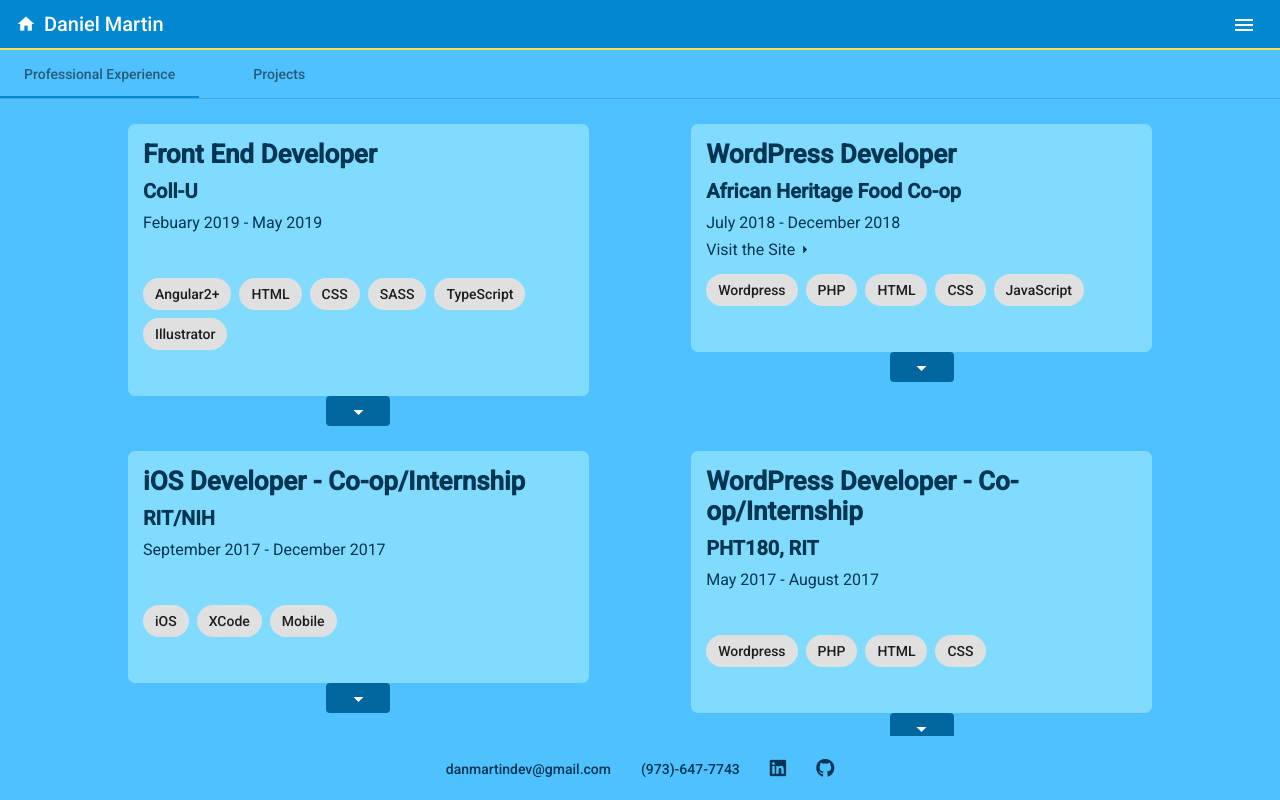
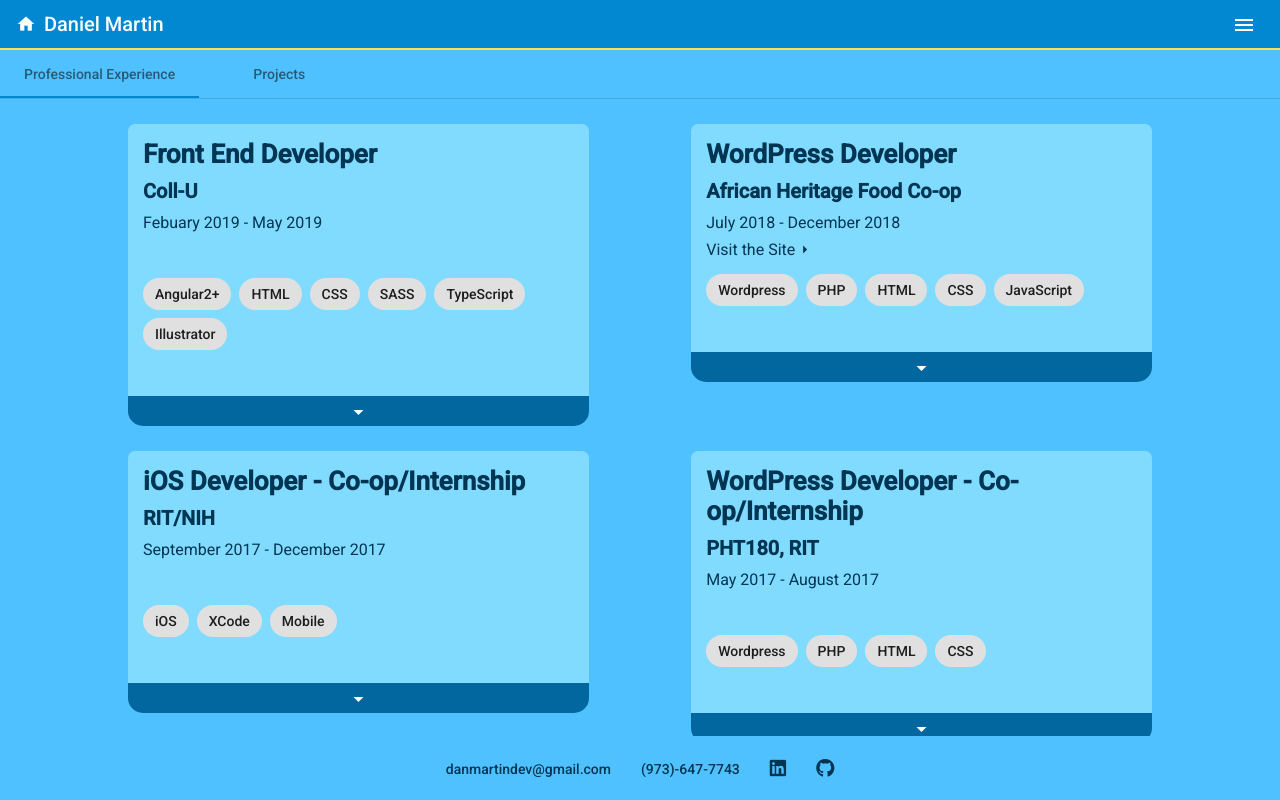
Before and after one commit to danmartindev/Portfolio, an Angular app: page /work in a window 1280 px wide. Built offline with nearby package versions, Linux system fonts and the light colour scheme.

Commit message:
adjusted styles for bg border radius and btn width

```diff
--- a/src/app/work/work.component.scss
+++ b/src/app/work/work.component.scss
@@ -25,7 +25,7 @@
     .border-wrap {
         padding: 15px;
         background-color: $light2;
-        border-radius: 7px;
+        border-radius: 7px 7px 0px 0px;
     }
 
     h1 {
@@ -75,9 +75,10 @@
         background-color: $extra;
         display: block;
         margin: auto;
-        width: 50px;
+        width: 100%;
         height: 30px;
         line-height: 30px;
+        border-radius: 0px 0px 15px 15px;
     }
 
     .collapser {
```
